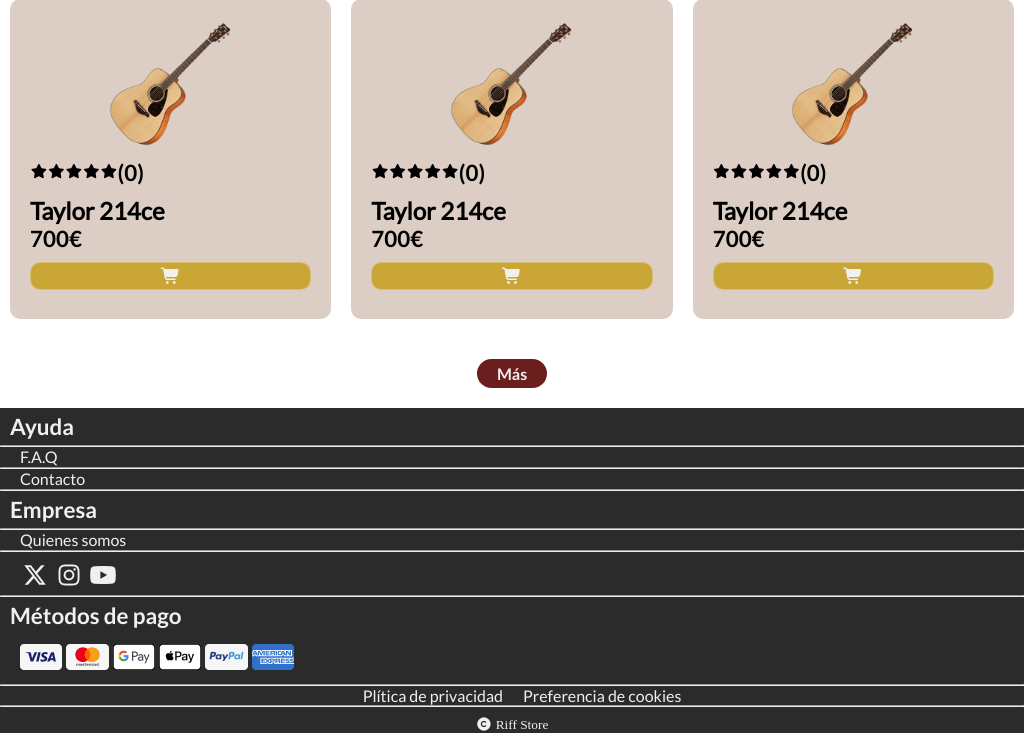
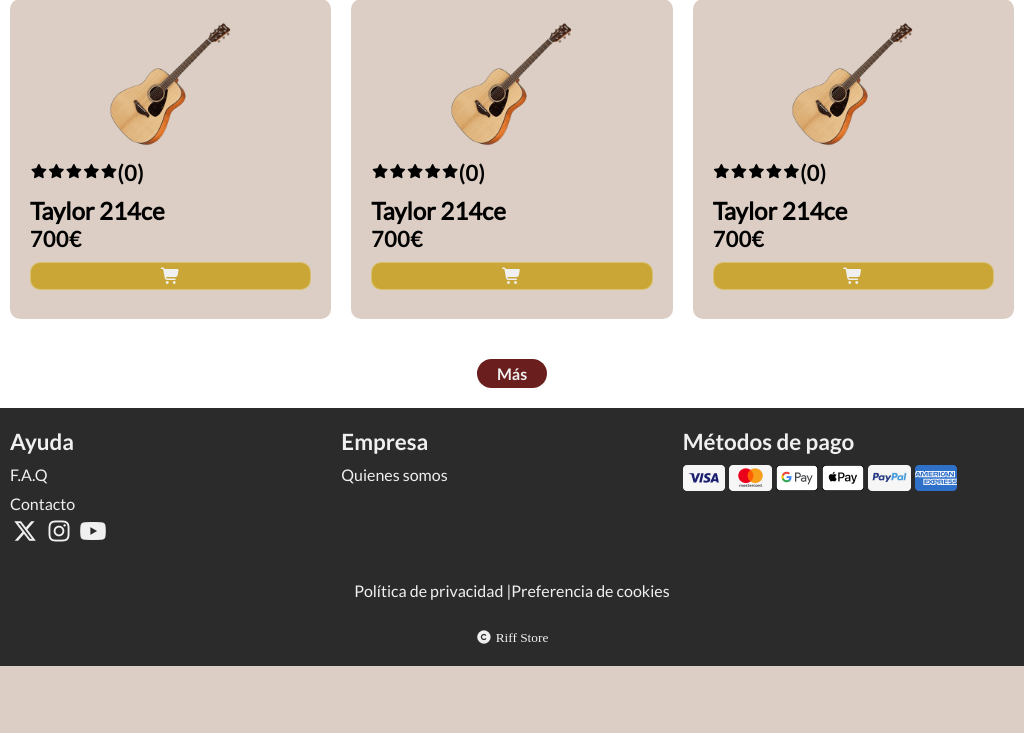
Before and after one commit to sp20960/RiffStore, a PHP site: page /frontend/index.html in a window 1024 px wide. Shown: the part 1272-2005 px from the top of the page. After the commit the page ends 1938 px from the top, so only its background shows below. Run offline with PHP 8.4, Linux system fonts and the light colour scheme.

Commit message:
tablet breakpoint ready

```diff
--- a/frontend/css/common.css
+++ b/frontend/css/common.css
@@ -216,8 +216,67 @@ footer small {
         padding: 0 50px;
     }
 
+    footer {
+        display: grid;
+        grid-template-columns: repeat(3, 1fr);
+        padding: 20px 0;
+    }
+
+    footer hr {
+        display: none;
+    }
+
+    .footer-help{
+        grid-column: 1 /  2;
+        display: flex;
+        flex-direction: column;
+        gap: 10px;
+        padding-left: 10px;
+    }
+
+    .footer-business {
+        grid-column: 2 /  3;
+        display: flex;
+        flex-direction: column;
+        gap: 10px;
+    }
+
+    .container-payment-methods{
+        grid-column: 3 / 4;
+    }
+
+    .container-payment-methods img:nth-child(2) {
+        padding-left: 0;
+    }
+
+    .container-social-media {
+        grid-row: 2 / 3;
+        padding: 10px 0 20px 10px;
+    }
+
+    .container-policies {
+        grid-row: 3 / 4;
+        grid-column: 1 / span 4;
+        padding: 20px 0;
+    }
+
+    .container-policies + hr {
+        grid-row: 3 / 4;
+        grid-column: 1 / span 4;
+    }
+
+    footer small {
+        grid-row: 4 / 5;
+        grid-column: 1 / span 4;
+    }
+
     footer h2 {
         font-size: 1.4rem;
+        padding: 0;
+    }
+
+    footer a {
+        padding-left: 0;
     }
 
 }
--- a/frontend/index.html
+++ b/frontend/index.html
@@ -183,7 +183,6 @@
         <hr>
         <div class="container-payment-methods">
             <h2>Métodos de pago</h2>
-
             <img src="./images/payment_methods/visa.png" alt="">
             <img src="./images/payment_methods/mastercard.png" alt="">
             <img src="./images/payment_methods/google.png" alt="">
@@ -193,7 +192,7 @@
         </div>
         <hr>
         <div class="container-policies">
-            <a href="">Plítica de privacidad</a>
+            <a href="">Política de privacidad | </a>
             <a href="">Preferencia de cookies</a>
         </div>
         <hr>
```
